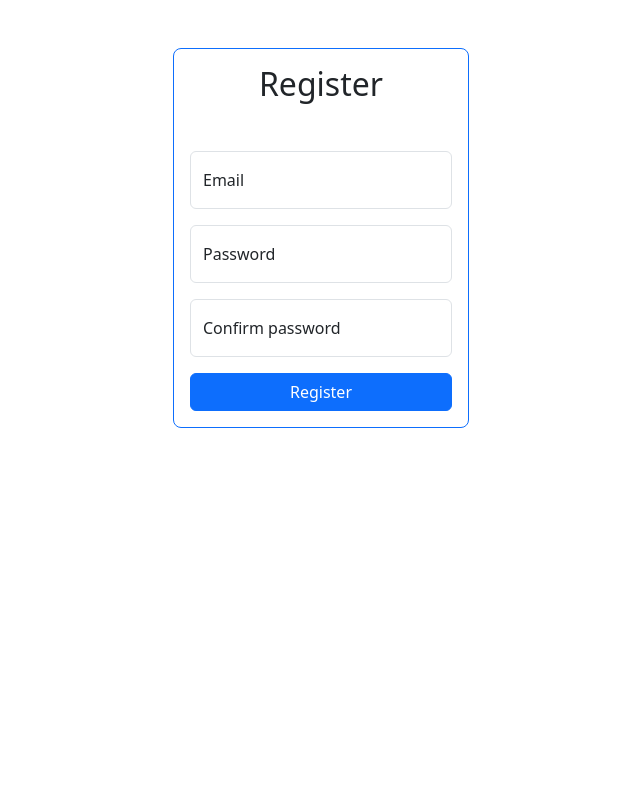
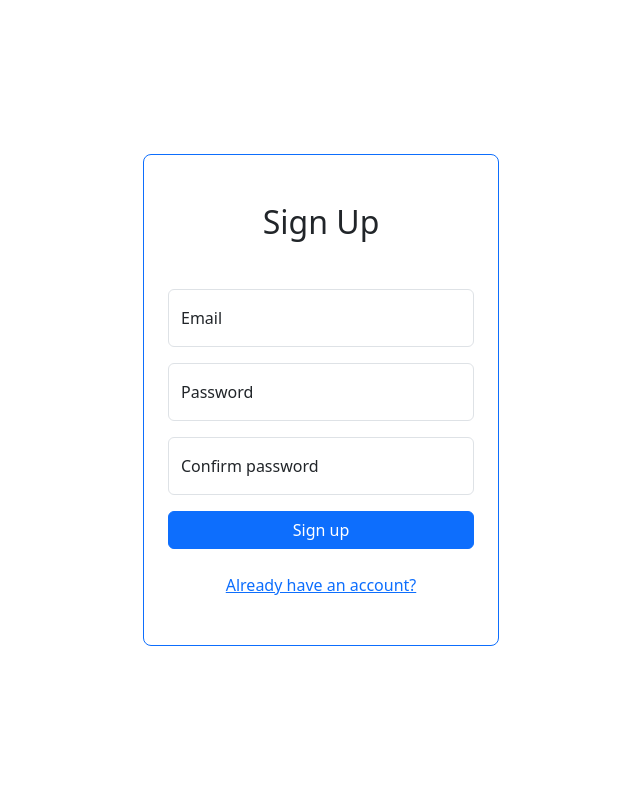
Before and after one commit to sitdoff/wishlist, a Flask app: page /auth/register in a window 1280 px wide. Shown: the part 72-872 px from the top of the page, without its empty margins (319-959 px from the left). Before the commit the page ends 500 px from the top, so only its background shows below. Run offline with Flask 3, Linux system fonts and the light colour scheme; parts of the project's set-up code (start-up, migrations or seed data) failed here and were passed over.

Commit message:
add register.html

```diff
--- a/application/templates/register.html
+++ b/application/templates/register.html
@@ -3,10 +3,18 @@
     Register
 {% endblock title %}
 {% block content %}
-    <div class="container w-25 my-5">
-        <div class="d-flex justify-content-center flex-column">
-            <div class="auth-form border border-1 border-primary rounded-3 p-3">
-                <h2 class="text-center mb-5">Register</h2>
+    <section class="register-form">
+        <div class="container">
+            <div class="row d-flex justify-content-center align-items-center min-vh-100">
+                <div class="col-lg-4 col-md-6 col-sm-12">
+                    <div class="border border-1 border-primary rounded-3 p-4">
+                        <div class="row my-4">
+                            <div class="col">
+                                <h2 class="text-center">Sign Up</h2>
+                            </div>
+                        </div>
+                        <div class="row mb-4">
+                            <div class="col">
                                 <form method="post">
                                     {{ form.csrf_token }}
                                     <div class="text-danger">
@@ -36,9 +44,18 @@
                                         {{ form.password2(class="form-control w-100 mb-3", placeholder="Confirm password", id="FloatingPassword2") }}
                                         <label for="FloatingPassword2">{{ form.password2.label }}</label>
                                     </div>
-                    <button type="submit" class="btn btn-primary w-100">Register</button>
+                                    <button type="submit" class="btn btn-primary w-100">Sign up</button>
                                 </form>
                             </div>
                         </div>
+                        <div class="row mb-4 text-center">
+                            <div class="col">
+                                <a href="{{ url_for("users.login") }}">Already have an account?</a>
                             </div>
+                        </div>
+                    </div>
+                </div>
+            </div>
+        </div>
+    </section>
 {% endblock content %}
```
Lines whose indentation alone changed are shown as unchanged.
